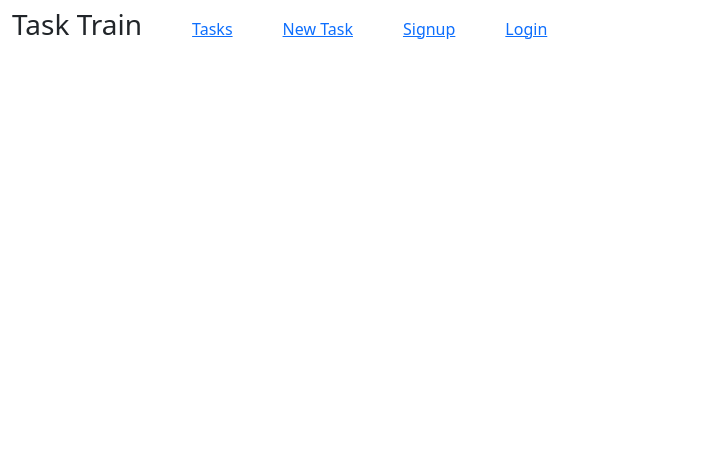
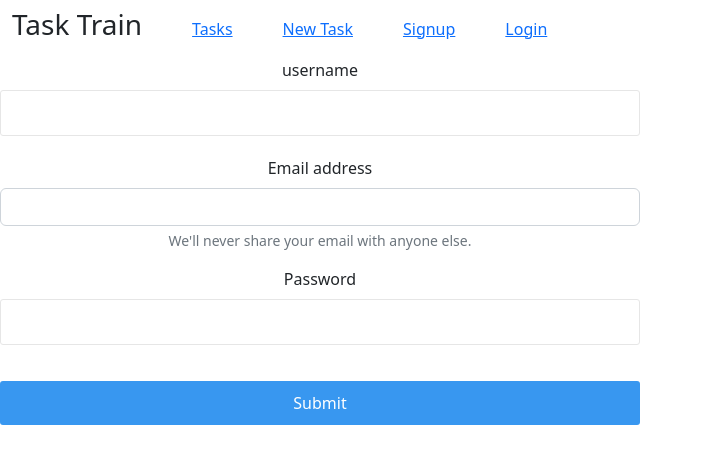
Before and after one commit to Lawrence137/todos, a React (Create React App) app: page / in a window 1280 px wide. Shown: the top 464 px of the page, without its empty margins (0-703 px from the left). Built offline with nearby package versions, Linux system fonts and the light colour scheme.

Commit message:
signup form complete

```diff
--- a/src/App.js
+++ b/src/App.js
@@ -1,6 +1,7 @@
 import './App.css';
 import { BrowserRouter, Route, Routes } from 'react-router-dom';
 import Navbar from './components/Navbar';
+import Signup from './components/Signup';
 
 function App() {
   return (
@@ -8,6 +9,7 @@ function App() {
       <BrowserRouter>
       <Navbar />
       <Routes>
+        <Route path="/" element={<Signup/>} />
       </Routes>
       </BrowserRouter>
     </div>
--- a/src/components/Signup.js
+++ b/src/components/Signup.js
@@ -0,0 +1,60 @@
+import { useState } from "react";
+import { useNavigate  } from "react-router-dom";
+
+
+function Signup() {
+
+    const [email, setEmail] = useState('')
+    const [password, setPassword] = useState('')
+    const [username, setUsername] = useState('')
+
+    const redirect = useNavigate()
+
+    function handleSubmit(e) {
+        e.preventDefault()
+
+       fetch({
+            method: 'POST',
+            headers:{
+                'Content-Type':'application/json'
+            },
+            body: JSON.stringify({
+
+                username:username,
+                email:email,
+                password_hash:password
+            })
+        }).then((res)=>{
+            if(res.ok){
+                console.log()
+                redirect("/login")
+
+                return res.json()
+            }else{
+                throw new Error('Email already exists')
+            }
+        })
+    }
+    return (
+        <form onSubmit={handleSubmit}>
+
+  <div class="col-md-6 mb-3 ">
+
+  <label for="exampleInputPassword1" class="form-label">username</label>
+    <input type="text" name="username" class="form-control"  value={username} onChange={e=>setUsername(e.target.value)}/>
+    <label for="exampleInputEmail1" class="form-label">Email address</label>
+    <input type="email" name="email" class="form-control"  value={email} onChange={e=>setEmail(e.target.value)}/>
+    <div id="emailHelp" class="form-text">We'll never share your email with anyone else.</div>
+  </div>
+  <div class="col-md-6 mb-3">
+    <label for="exampleInputPassword1" class="form-label">Password</label>
+    <input type="password" name="password" class="form-control" value={password} onChange={e=>setPassword(e.target.value)}/>
+  </div>
+  <button type="submit" class="col-md-6 btn btn-primary" >Submit</button>
+
+</form>
+    )
+
+}
+
+export default Signup;
```
